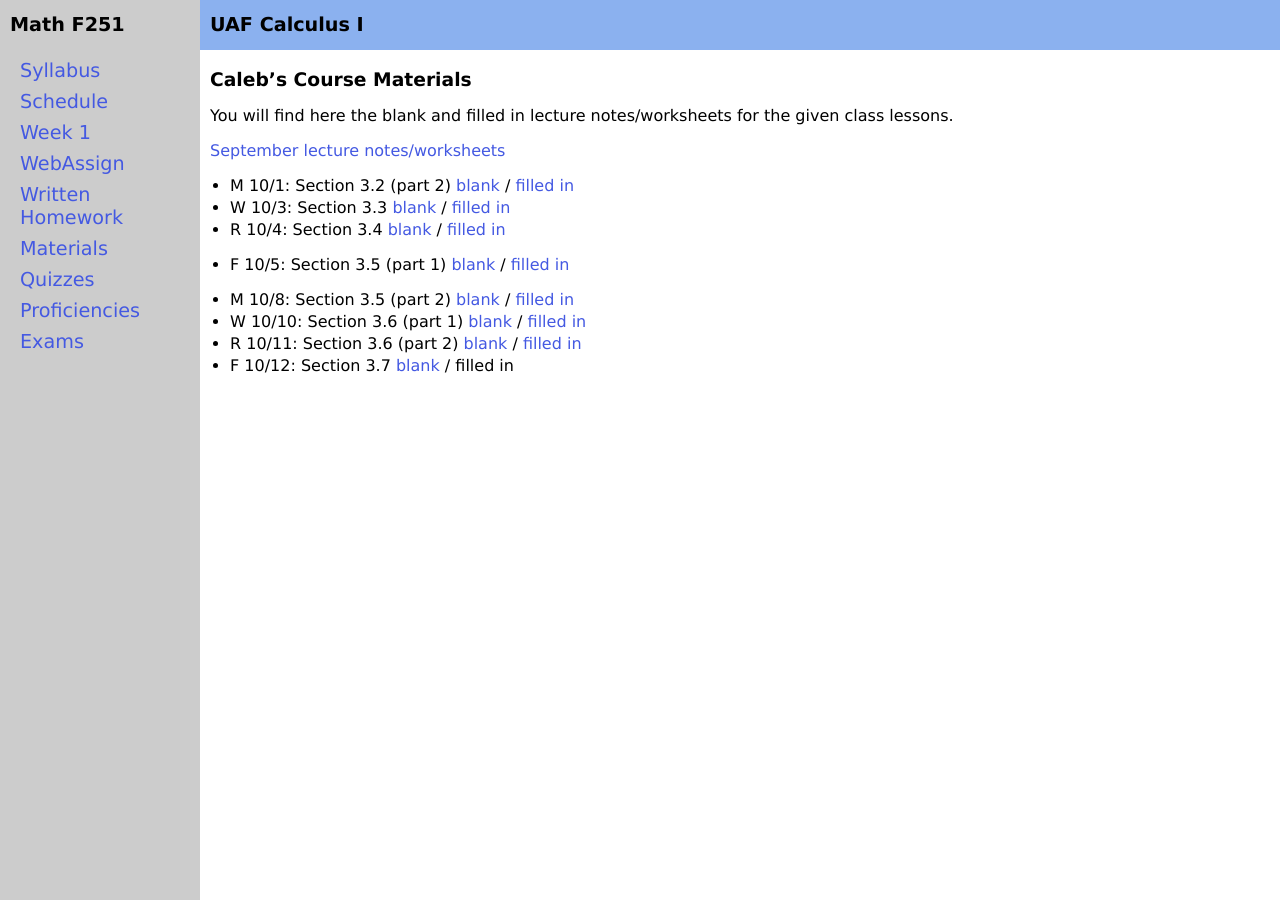
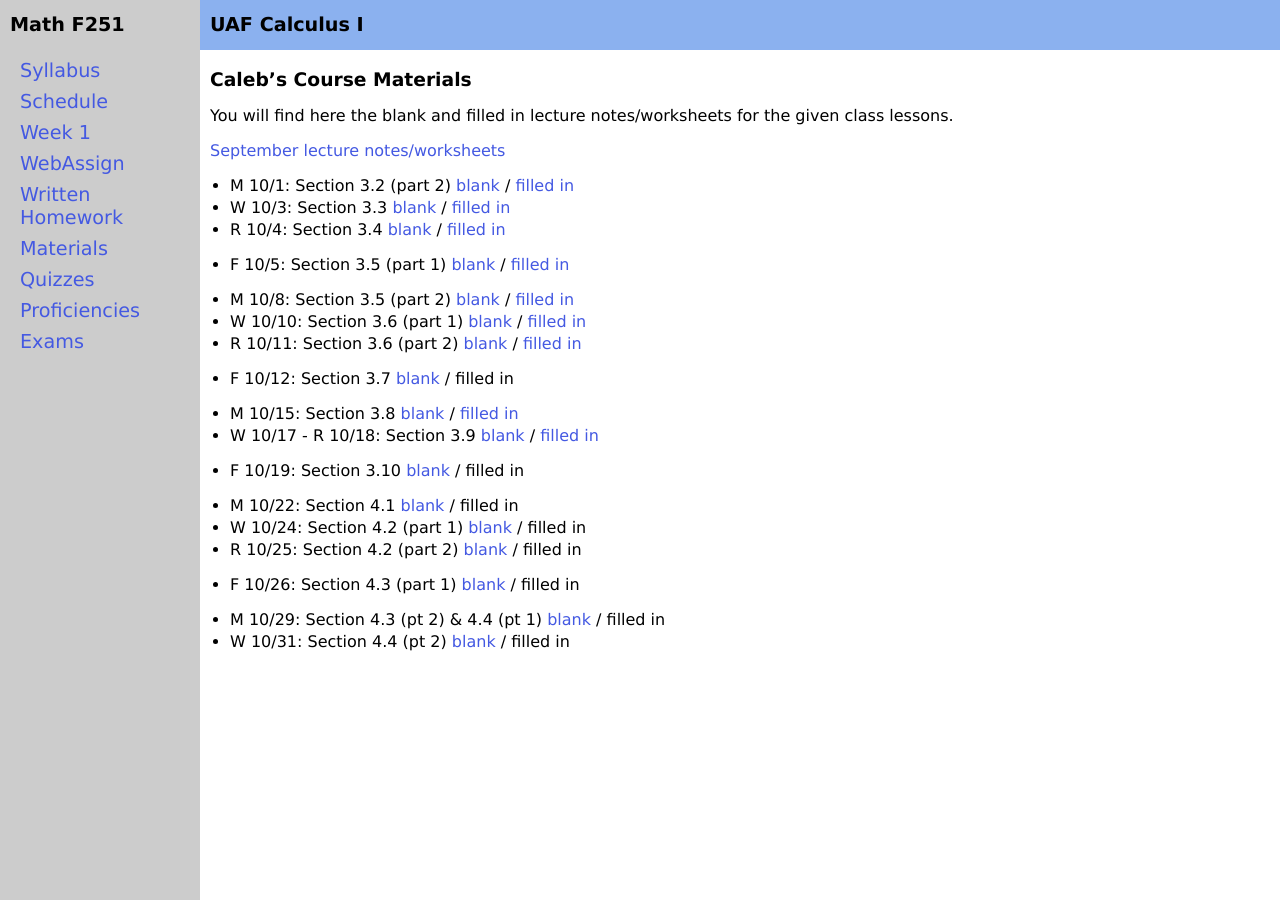
Before and after one commit to uaf-math/calc1, a Jekyll site: the page built from cmf02.md, in a window 1280 px wide. Built offline with Jekyll 4.4.1, drawn with Linux system fonts in a browser that asks for light colours.

Commit message:
update f02 notes

```diff
--- a/cmf02.md
+++ b/cmf02.md
@@ -19,3 +19,15 @@ You will find here the blank and filled in lecture notes/worksheets for the give
 * W 10/10: Section 3.6 (part 1) [blank](assets/caleb/ch3/3-6-part1_blank.pdf)  /  [filled in](assets/caleb/ch3/3-6-part1_comp.pdf)
 * R 10/11: Section 3.6 (part 2) [blank](assets/caleb/ch3/3-6-part2_blank.pdf)  /  [filled in](assets/caleb/ch3/3-6-part2_comp.pdf)
 * F 10/12: Section 3.7 [blank](assets/caleb/ch3/3-7_blank.pdf)  /  filled in
+
+* M 10/15: Section 3.8 [blank](assets/caleb/ch3/3-8_blank.pdf)  /  [filled in](assets/caleb/ch3/3-8_comp.pdf)
+* W 10/17 - R 10/18: Section 3.9 [blank](assets/caleb/ch3/3-9_blank.pdf)  /  [filled in](assets/caleb/ch3/3-9_comp.pdf)
+* F 10/19: Section 3.10 [blank](assets/caleb/ch3/3-10_blank.pdf)  /  filled in
+
+* M 10/22: Section 4.1 [blank](assets/caleb/ch4/4-1_blank.pdf)  /  filled in
+* W 10/24: Section 4.2 (part 1) [blank](assets/caleb/ch4/4-2-part1_blank.pdf)  /  filled in
+* R 10/25: Section 4.2 (part 2) [blank](assets/caleb/ch4/4-2-part2_blank.pdf)  /  filled in
+* F 10/26: Section 4.3 (part 1) [blank](assets/caleb/ch4/4-3-part1_blank.pdf)  /  filled in
+
+* M 10/29: Section 4.3 (pt 2) & 4.4 (pt 1) [blank](assets/caleb/ch3/4-3-part2__4-4-part1_blank.pdf)  /  filled in
+* W 10/31: Section 4.4 (pt 2) [blank](assets/caleb/ch4/4-4-part2_blank.pdf)  /  filled in
```
Also changed, not shown: 10 other files.
